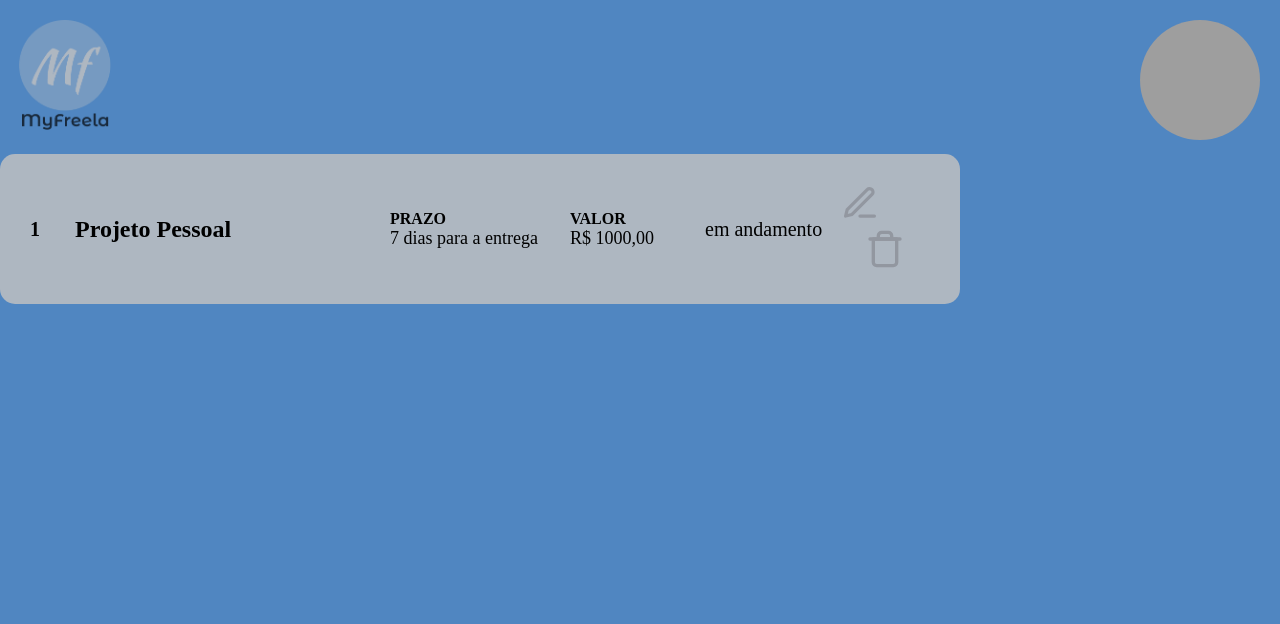
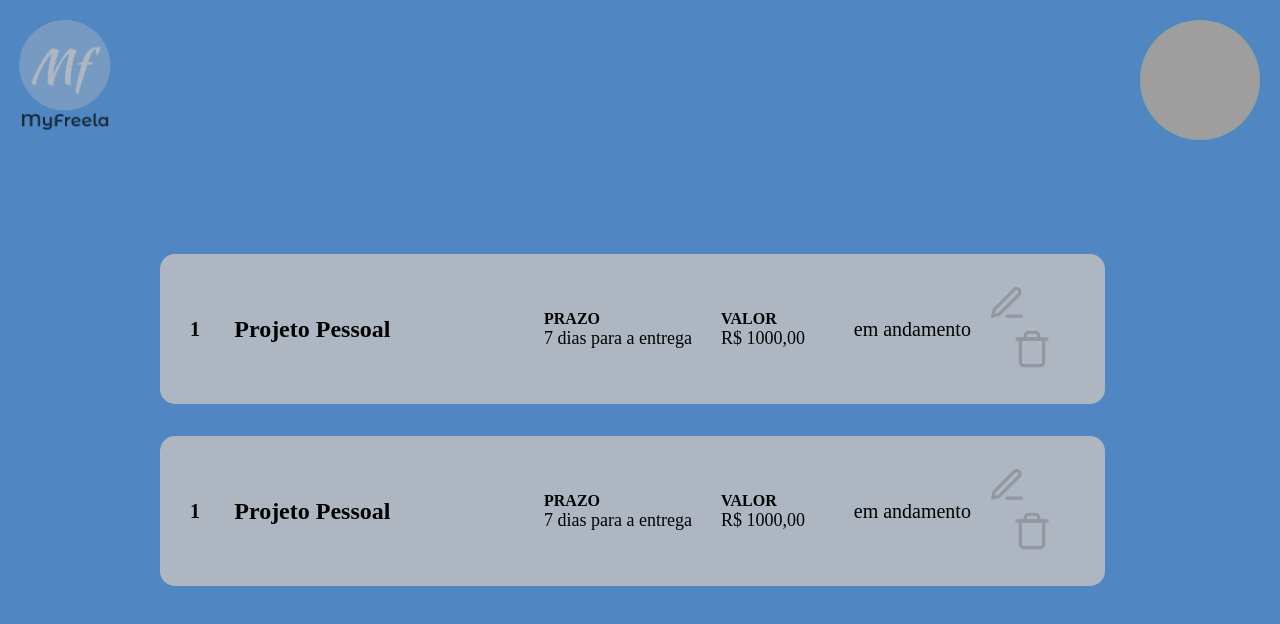
Before and after one commit to esantos92/myfreela-client, a React (Create React App) app: page / in a window 1280 px wide. Shown: the top 624 px of the page. Built offline with nearby package versions, Linux system fonts and the light colour scheme; sample sign-in values are in the browser's storage; grey boxes are pictures that could not be loaded; a web font is replaced by a local one.

Commit message:
:sparkles:feat: cards position

```diff
--- a/src/Components/JobCard/JobCard.css
+++ b/src/Components/JobCard/JobCard.css
@@ -6,8 +6,8 @@
   padding: 30px;
   border-radius: 15px;
 
-  margin-bottom:  0.5rem;
-  width: 75%;
+  margin-bottom: 2rem;
+  width: 100%;
 
   position: relative;
 
--- /dev/null
+++ b/src/pages/Panel/Panel.css
@@ -0,0 +1,12 @@
+.container-jobs{
+  display: block;
+  margin-left: auto;
+  margin-right: auto;
+  margin-top: 100px;
+  width: 75%;
+  height: 700px;
+  padding: 0 15px 0 0;
+
+  overflow-y: scroll;
+  scroll-behavior: smooth;
+}
--- a/src/pages/Panel/index.jsx
+++ b/src/pages/Panel/index.jsx
@@ -1,5 +1,7 @@
 import { JobCard } from "../../Components/JobCard"
 import { MainHeader } from "../../Components/MainHeader"
+
+import './Panel.css'
 
 export const Panel = () => {
   return (
@@ -8,6 +10,8 @@ export const Panel = () => {
 
       <div className="container-jobs">
         <JobCard />
+        <JobCard />
+
       </div>
     </section>
 
```
